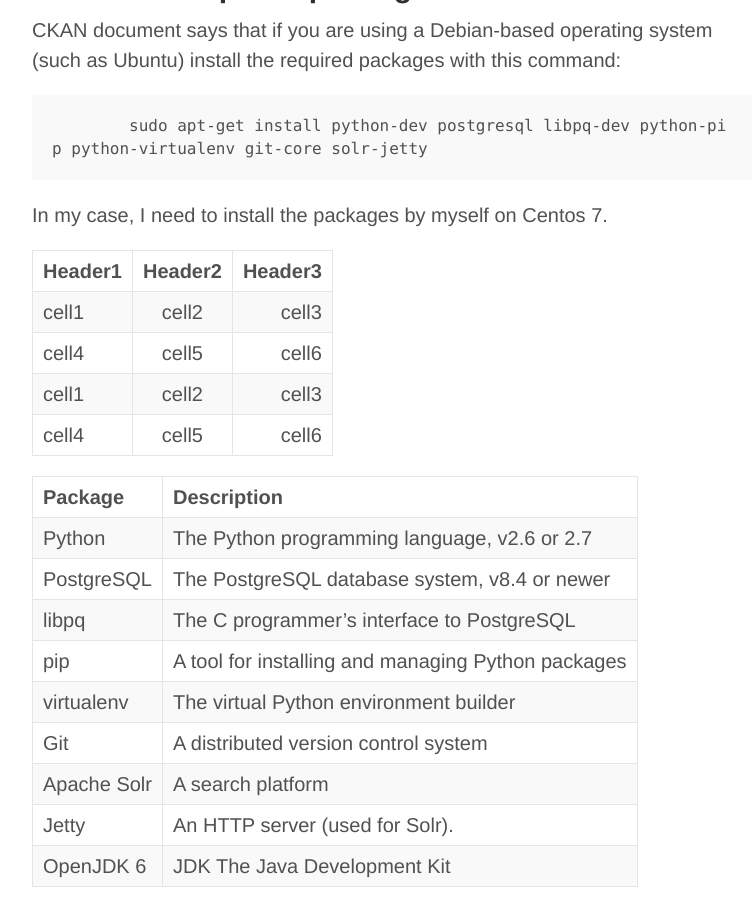
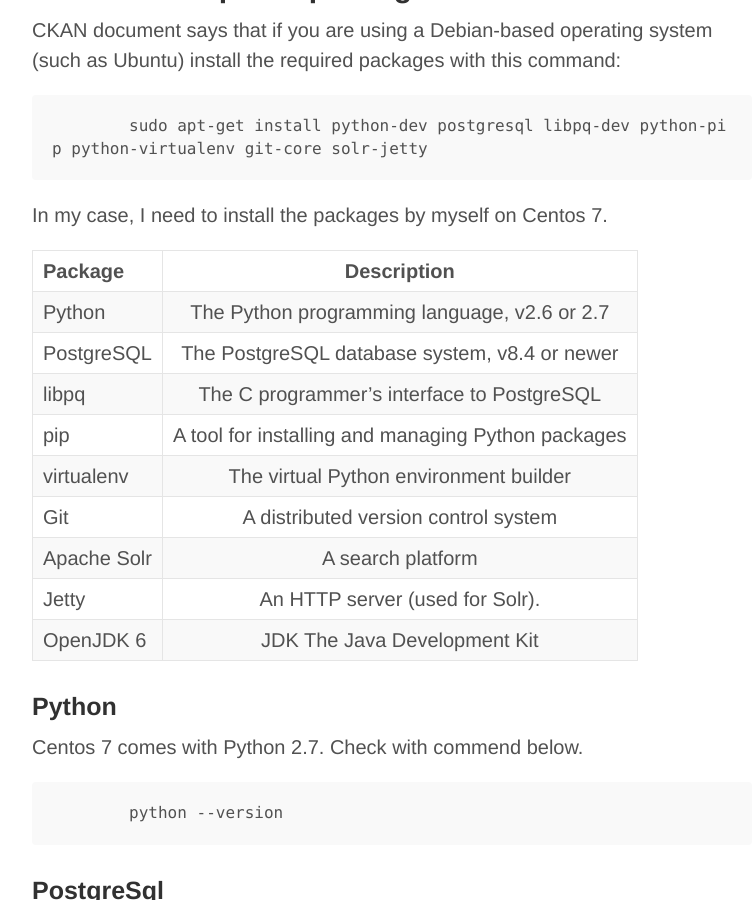
Before and after one commit to yorkhuang-au/yorkhuang-au.github.io, a Jekyll site: the page built from _posts/2016-01-08-Install-CKAN-On-Centos7.md, in a window 1280 px wide and 900 px high, scrolled down 1195 px. Shown: the whole window, without its empty margins (248-1004 px from the left). Built offline with Jekyll 4.4.1, drawn with Linux system fonts in a browser that asks for light colours; Markdown is read by kramdown in place of the engine named in the settings.

Commit message:
Update 2016-01-08-Install-CKAN-On-Centos7.md

```diff
--- a/_posts/2016-01-08-Install-CKAN-On-Centos7.md
+++ b/_posts/2016-01-08-Install-CKAN-On-Centos7.md
@@ -46,16 +46,8 @@
 
 In my case, I need to install the packages by myself on Centos 7.
 
-| Header1 | Header2 | Header3 |
-|:--------|:-------:|--------:|
-| cell1   | cell2   | cell3   |
-| cell4   | cell5   | cell6   |
-|----
-| cell1   | cell2   | cell3   |
-| cell4   | cell5   | cell6   |
-
 | Package     | Description                                        |
-|:------------|:---------------------------------------------------|
+|:------------|:--------------------------------------------------:|
 | Python      | The Python programming language, v2.6 or 2.7       |
 | PostgreSQL  | The PostgreSQL database system, v8.4 or newer      |
 | libpq       | The C programmer’s interface to PostgreSQL         |
```
